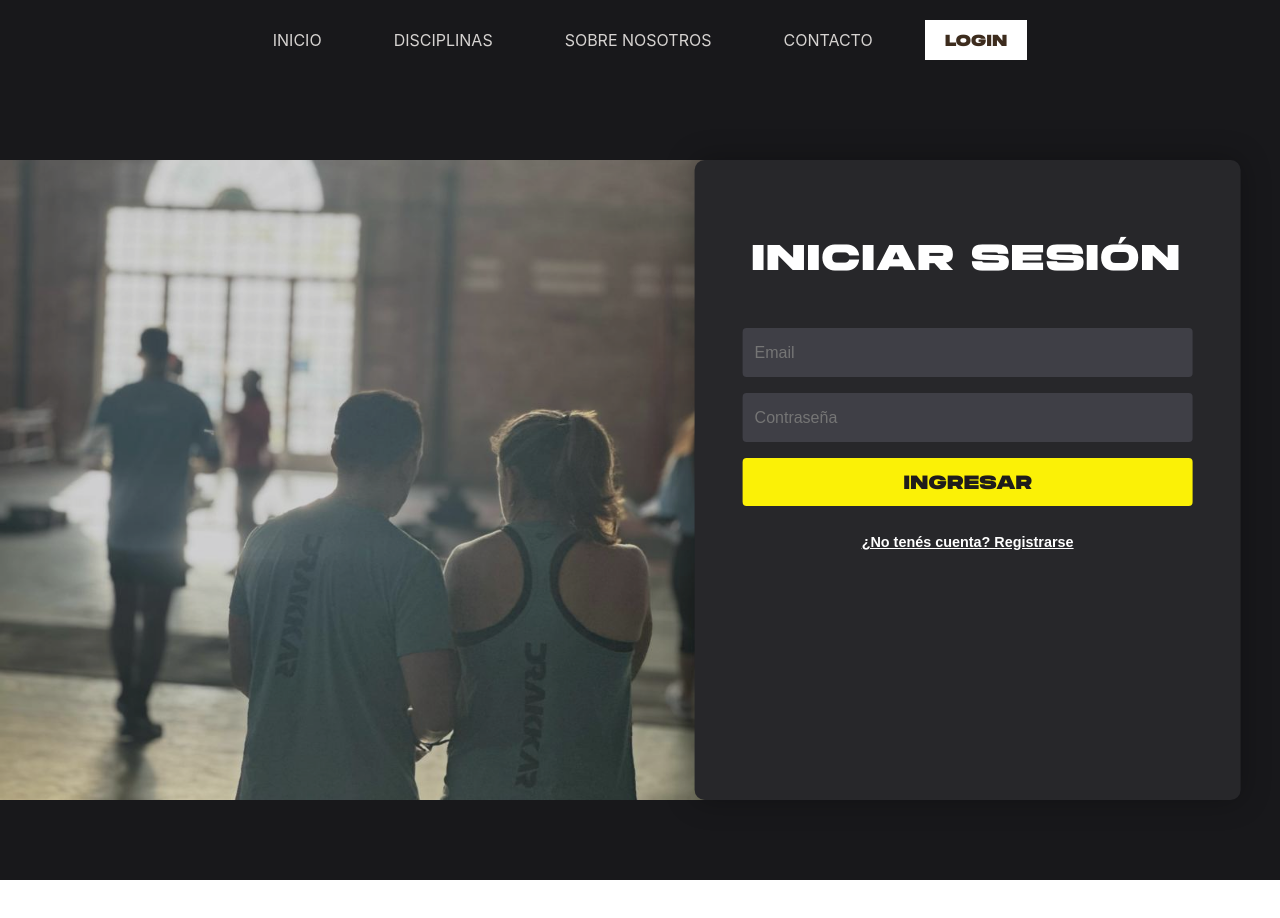
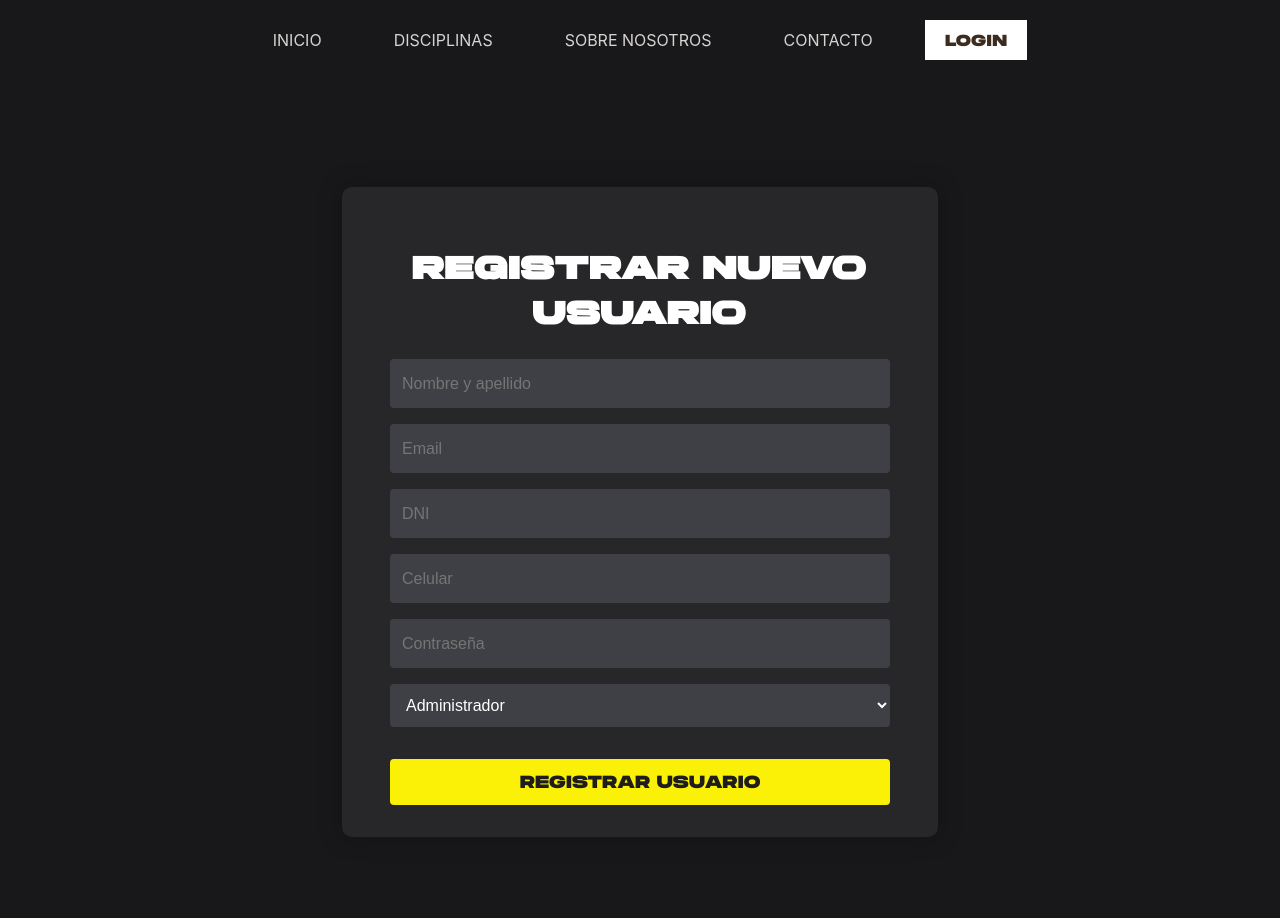
Before and after one commit to Lauuti19/FrontTurnero, a React (Create React App) app: page /admin in a window 1280 px wide. Shown: the top 918 px of the page. Before the commit the page ends 880 px from the top, so only its background shows below. Built offline with nearby package versions, Linux system fonts and the light colour scheme.

Commit message:
Agrega AdminPage y componente RegisterUser

```diff
--- a/src/App.js
+++ b/src/App.js
@@ -1,9 +1,9 @@
 import { BrowserRouter as Router, Routes, Route } from "react-router-dom";
 import HomePage from "./pages/HomePage";
 import LoginPage from "./pages/LoginPage";
-import AdminPage from "./pages/LoginPage";
-import ProfesorPage from "./pages/LoginPage";
-import AlumnoPage from "./pages/LoginPage";
+import AdminPage from "./pages/AdminPage";
+import ProfesorPage from "./pages/ProfesorPage";
+import AlumnoPage from "./pages/AlumnoPage";
 import Header from "./components/Header";
 import './App.css';
 function App() {
--- /dev/null
+++ b/src/components/RegisterUser.js
@@ -0,0 +1,99 @@
+import { useState } from "react";
+import "../styles/RegisterUser.css";
+
+const RegisterUser = () => {
+  const [formData, setFormData] = useState({
+    email: "",
+    password: "",
+    nombre: "",
+    dni: "",
+    celular: "",
+    id_rol: "1",
+  });
+
+  const handleChange = (e) => {
+    const { name, value } = e.target;
+    setFormData((prev) => ({ ...prev, [name]: value }));
+  };
+
+  const handleSubmit = async () => {
+    try {
+      const response = await fetch("http://localhost:3001/api/auth/register-user", {
+        method: "POST",
+        headers: {
+          "Content-Type": "application/json",
+          Authorization: `Bearer ${localStorage.getItem("token")}`
+        },
+        body: JSON.stringify(formData)
+      });
+
+      const data = await response.json();
+      if (response.ok) {
+        alert("Usuario registrado correctamente");
+        setFormData({
+          email: "",
+          password: "",
+          nombre: "",
+          dni: "",
+          celular: "",
+          id_rol: "1"
+        });
+      } else {
+        alert(data.message || "Error al registrar el usuario");
+      }
+    } catch (error) {
+      console.error("Error:", error);
+      alert("Error de conexión con el servidor.");
+    }
+  };
+
+  return (
+    <div className="register-user-container">
+      <div className="register-user-box">
+        <h2 className="register-user-title">Registrar nuevo usuario</h2>
+        <form className="register-user-form" onSubmit={(e) => { e.preventDefault(); handleSubmit(); }}>
+          <input
+            name="nombre"
+            placeholder="Nombre y apellido"
+            value={formData.nombre}
+            onChange={handleChange}
+          />
+          <input
+            name="email"
+            type="email"
+            placeholder="Email"
+            value={formData.email}
+            onChange={handleChange}
+          />
+          <input
+            name="dni"
+            placeholder="DNI"
+            value={formData.dni}
+            onChange={handleChange}
+          />
+          <input
+            name="celular"
+            placeholder="Celular"
+            value={formData.celular}
+            onChange={handleChange}
+          />
+          <input
+            name="password"
+            type="password"
+            placeholder="Contraseña"
+            value={formData.password}
+            onChange={handleChange}
+          />
+          <select name="id_rol" value={formData.id_rol} onChange={handleChange}>
+            <option value="1">Administrador</option>
+            <option value="2">Profesor</option>
+            <option value="3">Alumno</option>
+          </select>
+          <button type="submit" className="register-user-btn">Registrar Usuario</button>
+        </form>
+      </div>
+    </div>
+  );
+};
+
+export default RegisterUser;
--- /dev/null
+++ b/src/pages/AdminPage.js
@@ -0,0 +1,11 @@
+import RegisterUser from "../components/RegisterUser";
+
+const AdminPage = () => {
+  return (
+    <div>
+      <RegisterUser />
+    </div>
+  );
+};
+
+export default AdminPage;
--- a/src/pages/LoginPage.js
+++ b/src/pages/LoginPage.js
@@ -14,7 +14,7 @@ const LoginPage = () => {
     password: ""
   });
 
-  const navigate = useNavigate(); // ⬅️ para redirigir
+  const navigate = useNavigate();
 
   const handleChange = (e) => {
     const { name, value } = e.target;
@@ -57,7 +57,6 @@ const LoginPage = () => {
         if (response.ok) {
           localStorage.setItem("token", data.token);
 
-          // Obtener perfil
           const perfilRes = await fetch("http://localhost:3001/api/auth/perfil", {
             headers: {
               Authorization: `Bearer ${data.token}`
@@ -67,7 +66,6 @@ const LoginPage = () => {
           const perfilData = await perfilRes.json();
           const id_rol = perfilData.usuario.id_rol;
 
-          // Redireccionar según rol
           switch (id_rol) {
             case 1:
               navigate("/admin");
@@ -105,7 +103,7 @@ const LoginPage = () => {
         <div className="form-content">
           <h2 className="TituloLogin">{isRegistering ? "Registrarse" : "Iniciar Sesión"}</h2>
 
-          {/* Solo mostrar "nombre" si es registro */}
+
           {isRegistering && (
             <input
               type="text"
@@ -116,7 +114,6 @@ const LoginPage = () => {
             />
           )}
 
-          {/* Campos comunes para login y registro */}
           <input
             type="email"
             name="email"
--- /dev/null
+++ b/src/styles/RegisterUser.css
@@ -0,0 +1,66 @@
+.register-user-container {
+    display: flex;
+    justify-content: center;
+    align-items: center;
+    background-color: #18181b;
+    min-height: 100vh;
+    padding: 2rem;
+  }
+
+  .register-user-box {
+    background-color: #27272a;
+    padding: 2rem 3rem;
+    border-radius: 10px;
+    box-shadow: 0 0 25px rgba(0, 0, 0, 0.25);
+    max-width: 500px;
+    width: 100%;
+    color: white;
+  }
+
+  .register-user-title {
+    font-size: 2rem;
+    font-family: 'Brigends';
+    text-align: center;
+    margin-bottom: 1.5rem;
+    letter-spacing: 0.05rem;
+  }
+
+  .register-user-form {
+    display: flex;
+    flex-direction: column;
+    gap: 1rem;
+  }
+
+  .register-user-form input,
+  .register-user-form select {
+    padding: 0.75rem;
+    border: none;
+    border-radius: 4px;
+    font-size: 1rem;
+    background-color: #3f3f46;
+    color: white;
+  }
+
+  .register-user-form select:focus,
+  .register-user-form input:focus {
+    outline: 2px solid #fbf106;
+  }
+
+  .register-user-btn {
+    margin-top: 1rem;
+    background-color: #fbf106;
+    color: #1f1d1b;
+    font-family: 'Phonk';
+    text-transform: uppercase;
+    font-size: 1.1rem;
+    font-weight: bold;
+    padding: 0.75rem;
+    border: none;
+    border-radius: 4px;
+    cursor: pointer;
+    transition: background-color 0.3s ease;
+  }
+
+  .register-user-btn:hover {
+    background-color: #e6db04;
+  }
```
Also changed, not shown: src/pages/AlumnoPage.js (added), src/pages/ProfesorPage.js (added).
